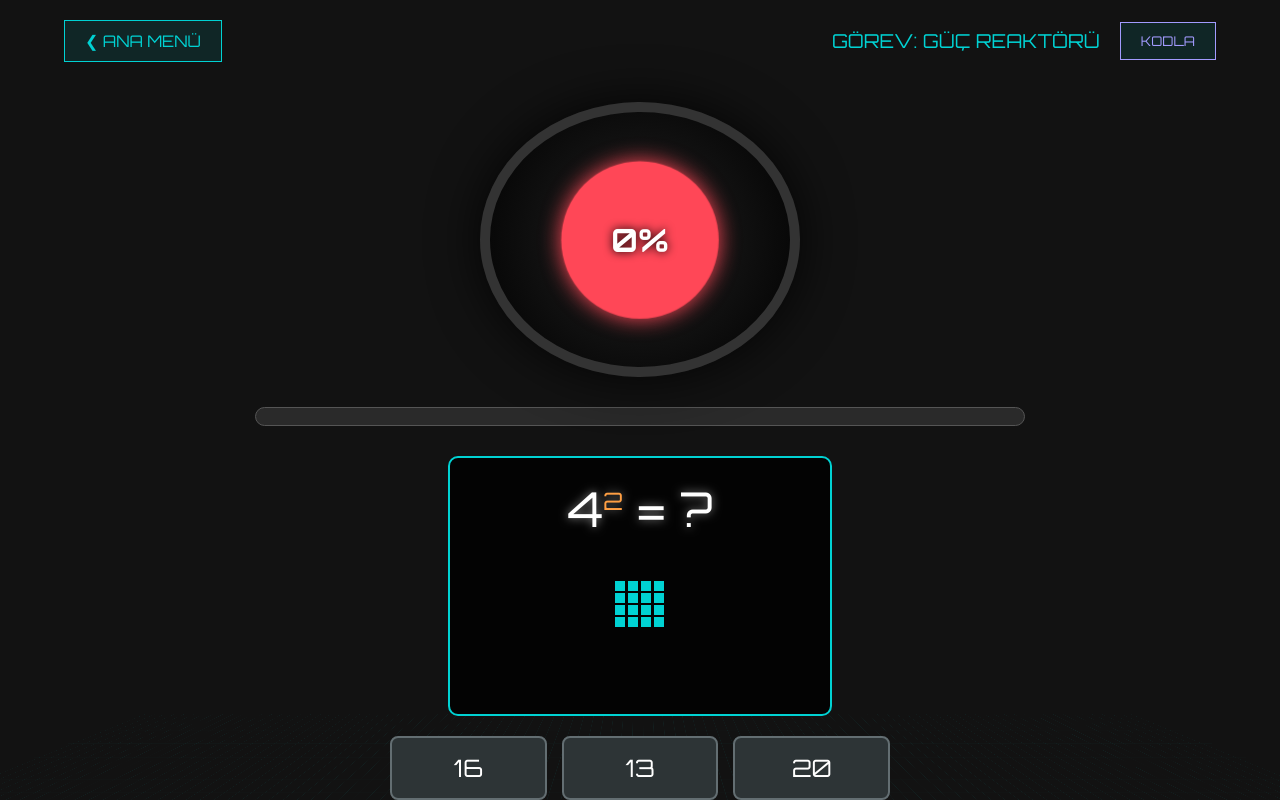
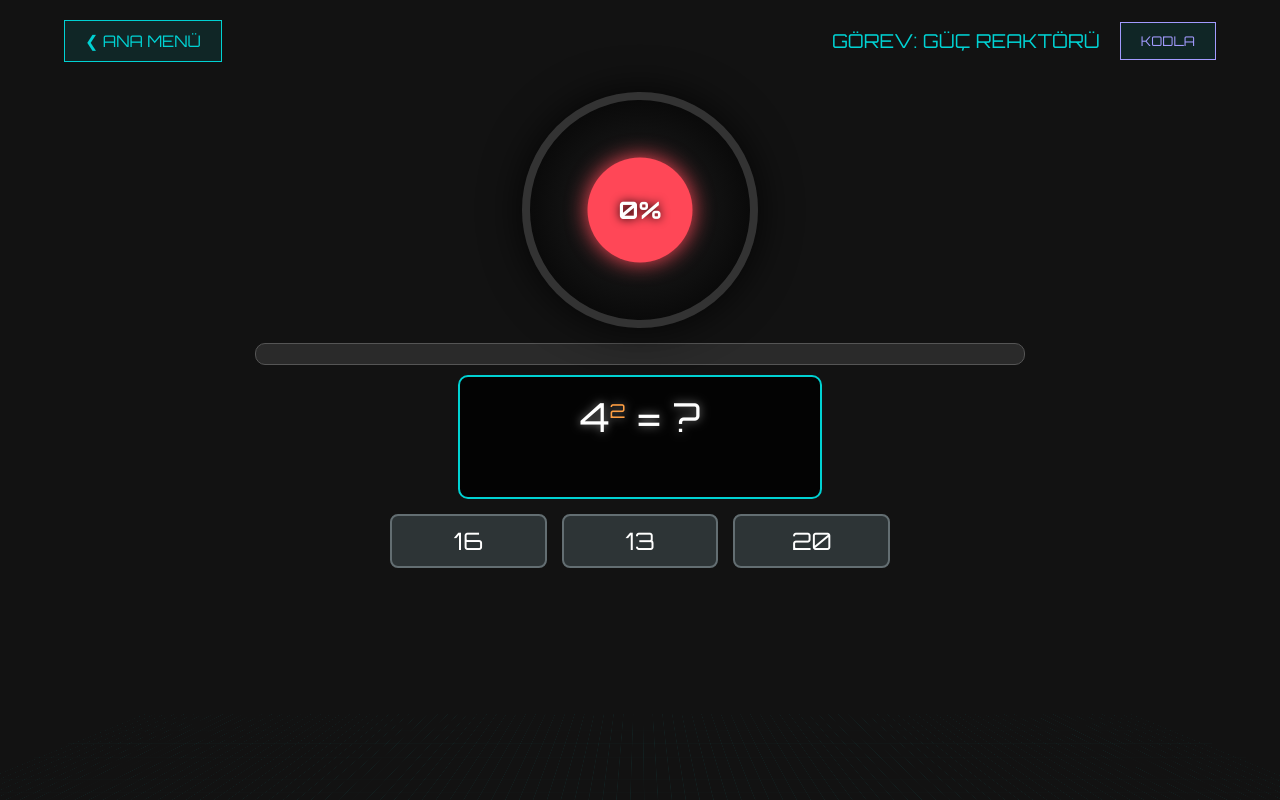
Before and after one commit to erhan3861/maarif_5_mat6, a plain HTML site: page oyun1.html in a window 1280 px wide. Shown: the top 800 px of the page. Drawn offline with Linux system fonts and the light colour scheme.

Commit message:
oyun1 yükseklik ayarı

```diff
--- a/oyun1.html
+++ b/oyun1.html
@@ -83,12 +83,12 @@
         /* REAKTÖR ALANI */
         .reactor-container {
             position: relative;
-            width: 300px;
-            height: 300px;
-            margin-top: 20px;
+            width: 220px;
+            height: 220px;
+            margin-top: 10px;
             border-radius: 50%;
-            border: 10px solid #333;
-            box-shadow: 0 0 50px rgba(0, 0, 0, 0.8);
+            border: 8px solid #333;
+            box-shadow: 0 0 40px rgba(0, 0, 0, 0.8);
             display: flex;
             align-items: center;
             justify-content: center;
@@ -96,8 +96,8 @@
         }
 
         .core {
-            width: 150px;
-            height: 150px;
+            width: 100px;
+            height: 100px;
             background: #ff4757;
             border-radius: 50%;
             box-shadow: 0 0 20px #ff4757;
@@ -149,66 +149,24 @@
         .question-panel {
             background: rgba(0, 0, 0, 0.8);
             border: 2px solid #00d2d3;
-            padding: 20px 40px;
+            padding: 15px 30px;
             border-radius: 10px;
-            margin-top: 30px;
+            margin-top: 10px;
             text-align: center;
             position: relative;
             min-width: 300px;
         }
 
         .math-expr {
-            font-size: 3rem;
+            font-size: 2.5rem;
             color: #fff;
             text-shadow: 0 0 10px rgba(255, 255, 255, 0.5);
         }
 
         .sup {
-            font-size: 1.5rem;
+            font-size: 1.2rem;
             vertical-align: super;
             color: #ff9f43;
-        }
-
-        .visual-hint {
-            margin-top: 15px;
-            height: 100px;
-            display: flex;
-            align-items: center;
-            justify-content: center;
-            gap: 5px;
-        }
-
-        /* Kare Görseli */
-        .grid-visual {
-            display: grid;
-            gap: 2px;
-            background: rgba(255, 255, 255, 0.1);
-            padding: 5px;
-            border-radius: 4px;
-        }
-
-        .cell {
-            width: 15px;
-            height: 15px;
-            background: #00d2d3;
-            border-radius: 2px;
-        }
-
-        /* Küp Görseli (Basit 2.5D) */
-        .cube-visual {
-            position: relative;
-            width: 60px;
-            height: 60px;
-            transform-style: preserve-3d;
-            transform: rotateX(-20deg) rotateY(45deg);
-        }
-
-        .cube-layer {
-            position: absolute;
-            width: 100%;
-            height: 100%;
-            display: grid;
-            gap: 2px;
         }
 
         /* Cevap Butonları */
@@ -216,7 +174,7 @@
             display: grid;
             grid-template-columns: repeat(3, 1fr);
             gap: 15px;
-            margin-top: 20px;
+            margin-top: 15px;
             width: 100%;
             max-width: 500px;
         }
@@ -225,7 +183,7 @@
             background: #2d3436;
             border: 2px solid #636e72;
             color: #fff;
-            padding: 15px;
+            padding: 10px 15px;
             font-size: 1.5rem;
             border-radius: 8px;
             cursor: pointer;
@@ -254,7 +212,7 @@
             height: 20px;
             background: rgba(255, 255, 255, 0.1);
             border-radius: 10px;
-            margin-top: 30px;
+            margin-top: 15px;
             overflow: hidden;
             border: 1px solid #555;
         }
@@ -369,7 +327,7 @@
 
     <div class="reactor-container">
         <div class="core" id="reactor-core"></div>
-        <div style="position: absolute; color: white; font-size: 2rem; font-weight: bold; text-shadow: 0 0 10px black;"
+        <div style="position: absolute; color: white; font-size: 1.5rem; font-weight: bold; text-shadow: 0 0 10px black;"
             id="power-text">0%</div>
     </div>
 
@@ -379,7 +337,6 @@
 
     <div class="question-panel">
         <div class="math-expr" id="q-expr"></div>
-        <div class="visual-hint" id="v-hint"></div>
         <div class="message-box" id="msg-box"></div>
     </div>
 
@@ -476,20 +433,6 @@
             // Soruyu Göster
             document.getElementById('q-expr').innerHTML = `${q.base}<span class="sup">${q.exp}</span> = ?`;
 
-            // Görsel İpucu
-            const hintContainer = document.getElementById('v-hint');
-            hintContainer.innerHTML = "";
-
-            if (q.exp === 2) {
-                // Kare ızgarası: base x base
-                hintContainer.innerHTML = `<div style="display:grid; grid-template-columns:repeat(${q.base}, 1fr); gap:2px; width:${q.base * 10 + 10}px;">
-                    ${Array(q.base * q.base).fill('<div style="width:10px; height:10px; background:#00d2d3;"></div>').join('')}
-                </div>`;
-            } else {
-                // Küp (basit metin)
-                hintContainer.innerHTML = `<span style="font-size:0.9rem; color:#aaa;">${q.base} x ${q.base} x ${q.base}</span>`;
-            }
-
             // Seçenekleri Üret
             let opts = [correctAns];
             while (opts.length < 3) {
```
Also changed, not shown: index.html (+3 -3 lines).
